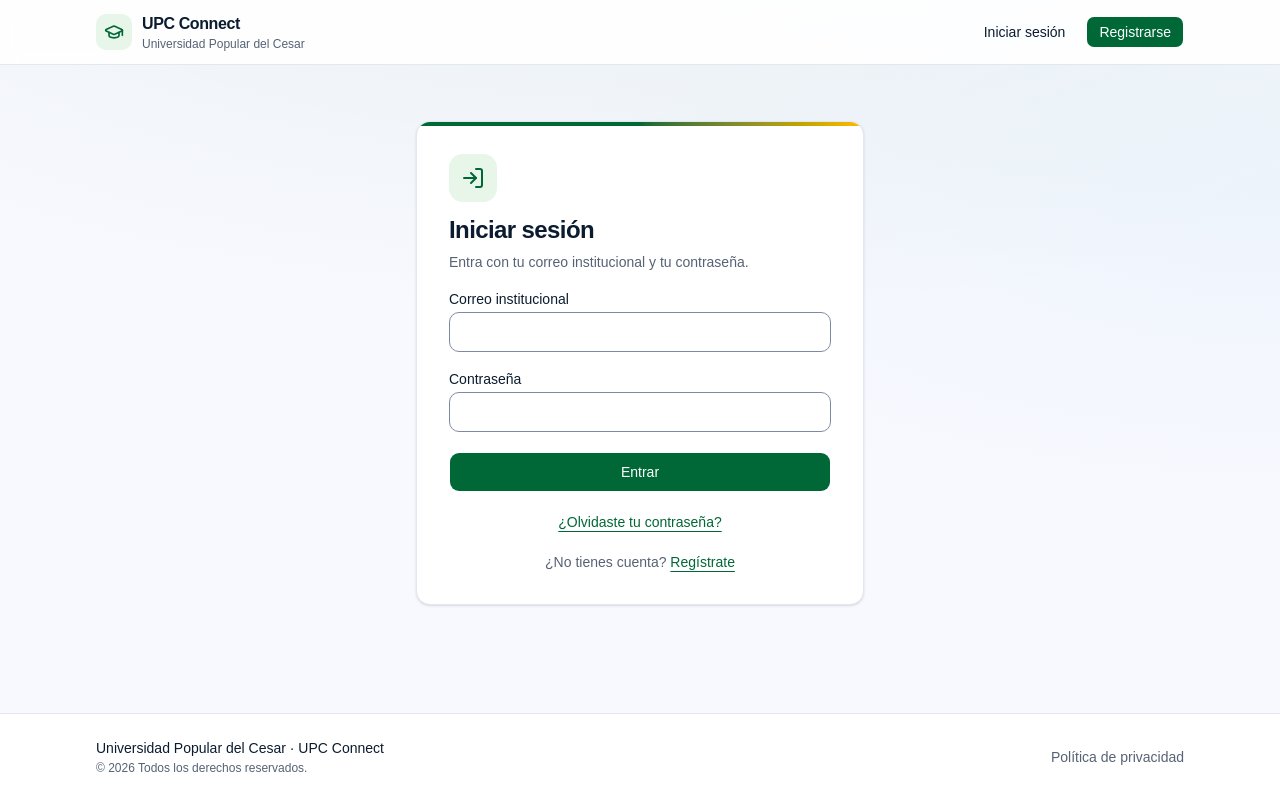
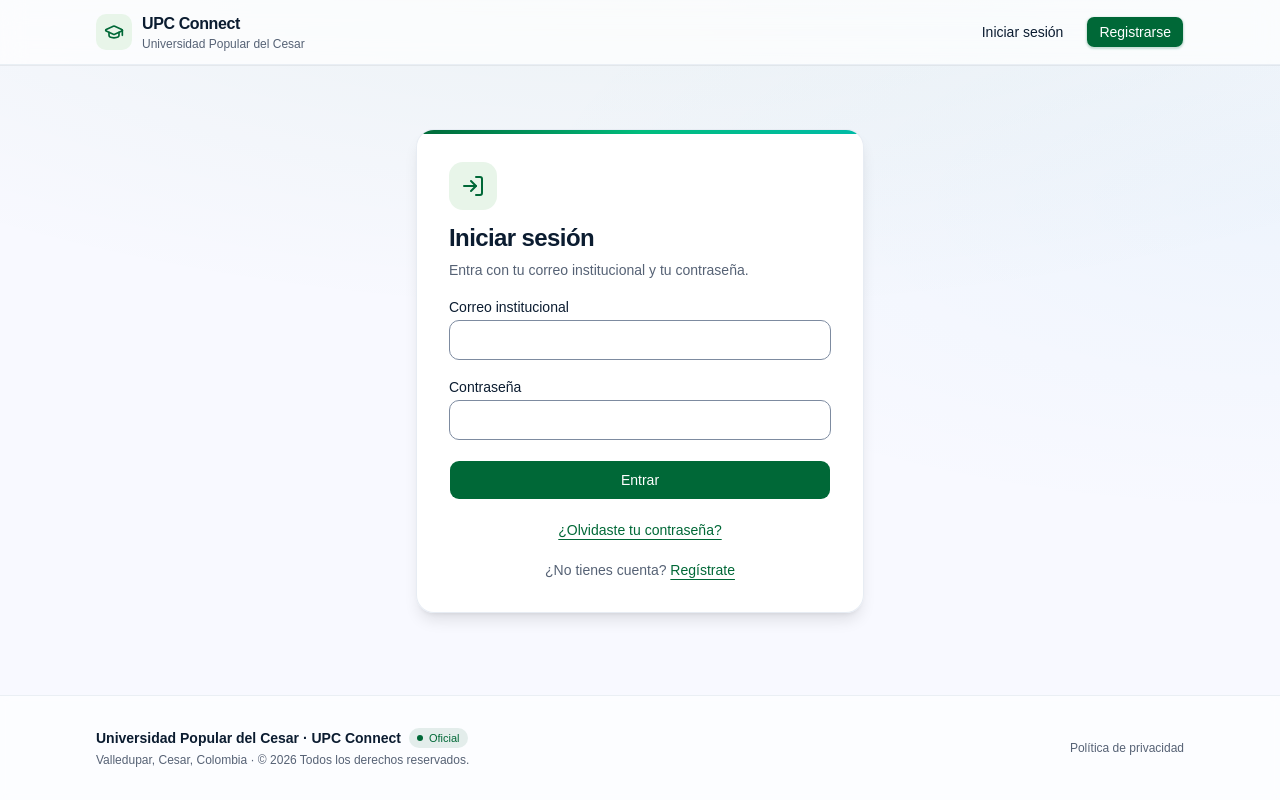
Before and after one commit to Jdavdcm26/Frontend-UPC-Connect, a React (Vite) app: page /iniciar-sesion in a window 1280 px wide. Built offline with nearby package versions, Linux system fonts and the light colour scheme; no server answers.

Commit message:
style(layouts): encabezado, menú y pie con el nuevo lenguaje visual

```diff
--- a/src/app/layouts/AppShell.tsx
+++ b/src/app/layouts/AppShell.tsx
@@ -25,7 +25,7 @@ export default function AppShell({ subtitulo, enlaces }: Props) {
     <div className="flex min-h-screen flex-col bg-canvas">
       <SaltarAlContenido />
       <AnunciarRuta />
-      <header className="sticky top-0 z-40 border-b bg-background/90 backdrop-blur">
+      <header className="sticky top-0 z-40 border-b border-border/70 bg-background/80 backdrop-blur-md supports-[backdrop-filter]:bg-background/70 shadow-2xs">
         <div className="mx-auto flex h-16 w-full max-w-6xl items-center justify-between gap-4 px-4 sm:px-6 lg:px-8">
           <Logo destino={enlaces[0].ruta} subtitulo={subtitulo} />
           <nav aria-label="Principal" className="hidden items-center gap-1 md:flex">
--- a/src/app/layouts/AuthLayout.tsx
+++ b/src/app/layouts/AuthLayout.tsx
@@ -1,12 +1,12 @@
 import { Outlet } from 'react-router-dom'
 
-// Diseño común de las pantallas de autenticación: una tarjeta centrada con una franja de color arriba.
+// Diseño común de las pantallas de autenticación: una tarjeta centrada con diseño premium.
 export default function AuthLayout() {
   return (
-    <div className="relative mx-auto mt-2 w-full max-w-md overflow-hidden rounded-xl border bg-card p-6 shadow-sm sm:mt-6 sm:p-8">
+    <div className="relative mx-auto mt-4 w-full max-w-md overflow-hidden rounded-2xl border border-border/80 bg-card/95 p-6 shadow-lg backdrop-blur-xs sm:mt-8 sm:p-8">
       <div
         aria-hidden="true"
-        className="absolute inset-x-0 top-0 h-1 bg-linear-to-r from-primary via-primary to-amber-400"
+        className="absolute inset-x-0 top-0 h-1 bg-linear-to-r from-primary via-emerald-500 to-teal-500"
       />
       <Outlet />
     </div>
--- a/src/app/layouts/PiePagina.tsx
+++ b/src/app/layouts/PiePagina.tsx
@@ -4,16 +4,24 @@ import { RUTAS } from '@/shared/lib/rutas'
 // Pie de página de todas las pantallas. Solo lleva enlaces que existen en la app.
 export default function PiePagina() {
   return (
-    <footer className="border-t bg-background">
-      <div className="mx-auto flex w-full max-w-6xl flex-col gap-3 px-4 py-6 sm:flex-row sm:items-center sm:justify-between sm:px-6 lg:px-8">
-        <div className="space-y-0.5">
-          <p className="text-sm font-medium text-foreground">Universidad Popular del Cesar · UPC Connect</p>
-          <p className="text-xs text-muted-foreground">© {new Date().getFullYear()} Todos los derechos reservados.</p>
+    <footer className="relative border-t border-border/70 bg-background/60 backdrop-blur-xs">
+      <div className="mx-auto flex w-full max-w-6xl flex-col gap-4 px-4 py-8 sm:flex-row sm:items-center sm:justify-between sm:px-6 lg:px-8">
+        <div className="space-y-1">
+          <div className="flex items-center gap-2">
+            <p className="text-sm font-semibold text-foreground">Universidad Popular del Cesar · UPC Connect</p>
+            <span className="inline-flex items-center gap-1.5 rounded-full bg-primary/10 px-2 py-0.5 text-[11px] font-medium text-primary">
+              <span className="size-1.5 rounded-full bg-primary" aria-hidden="true" />
+              Oficial
+            </span>
+          </div>
+          <p className="text-xs text-muted-foreground">
+            Valledupar, Cesar, Colombia · © {new Date().getFullYear()} Todos los derechos reservados.
+          </p>
         </div>
-        <nav aria-label="Información legal">
+        <nav aria-label="Información legal" className="flex items-center gap-4">
           <Link
             to={RUTAS.politicaPrivacidad}
-            className="rounded text-sm text-muted-foreground underline-offset-4 outline-none hover:text-foreground hover:underline focus-visible:ring-2 focus-visible:ring-ring focus-visible:ring-offset-2"
+            className="rounded text-xs font-medium text-muted-foreground underline-offset-4 outline-none transition-colors hover:text-foreground hover:underline focus-visible:ring-2 focus-visible:ring-ring focus-visible:ring-offset-2"
           >
             Política de privacidad
           </Link>
--- a/src/app/layouts/PublicLayout.tsx
+++ b/src/app/layouts/PublicLayout.tsx
@@ -16,15 +16,15 @@ export default function PublicLayout() {
     <div className="flex min-h-screen flex-col bg-canvas">
       <SaltarAlContenido />
       <AnunciarRuta />
-      <header className="sticky top-0 z-40 border-b bg-background/90 backdrop-blur">
+      <header className="sticky top-0 z-40 border-b border-border/70 bg-background/80 backdrop-blur-md supports-[backdrop-filter]:bg-background/70 shadow-2xs">
         <div className="mx-auto flex h-16 w-full max-w-6xl items-center justify-between gap-2 px-4 max-[339px]:px-3 sm:gap-4 sm:px-6 lg:px-8">
           <Logo destino={RUTAS.raiz} subtitulo="Universidad Popular del Cesar" />
           {!cargando && usuario === null && (
-            <nav aria-label="Acceso" className="flex items-center gap-1 sm:gap-2">
-              <Button asChild variant="ghost" size="sm" className="px-2 sm:px-3">
+            <nav aria-label="Acceso" className="flex items-center gap-1.5 sm:gap-2.5">
+              <Button asChild variant="ghost" size="sm" className="px-2.5 font-medium hover:bg-muted/70 sm:px-3">
                 <Link to={RUTAS.iniciarSesion}>Iniciar sesión</Link>
               </Button>
-              <Button asChild size="sm">
+              <Button asChild size="sm" className="shadow-xs shadow-primary/20 font-medium">
                 <Link to={RUTAS.registro}>Registrarse</Link>
               </Button>
             </nav>
--- a/src/app/layouts/estilosMenu.ts
+++ b/src/app/layouts/estilosMenu.ts
@@ -4,10 +4,10 @@ import { cn } from 'cn'
 // (no depende solo del color), el resto en gris con un fondo suave al pasar el mouse.
 export function claseEnlaceMenu(activo: boolean, extra?: string) {
   return cn(
-    'rounded-lg px-3 py-2 text-sm outline-none transition-colors focus-visible:ring-2 focus-visible:ring-ring focus-visible:ring-offset-2',
+    'relative rounded-lg px-3.5 py-2 text-sm outline-none transition-all duration-150 focus-visible:ring-2 focus-visible:ring-ring focus-visible:ring-offset-2',
     activo
-      ? 'bg-primary-soft font-semibold text-primary'
-      : 'font-medium text-muted-foreground hover:bg-muted hover:text-foreground',
+      ? 'bg-primary/10 font-semibold text-primary shadow-2xs'
+      : 'font-medium text-muted-foreground hover:bg-muted/70 hover:text-foreground',
     extra,
   )
 }
```
